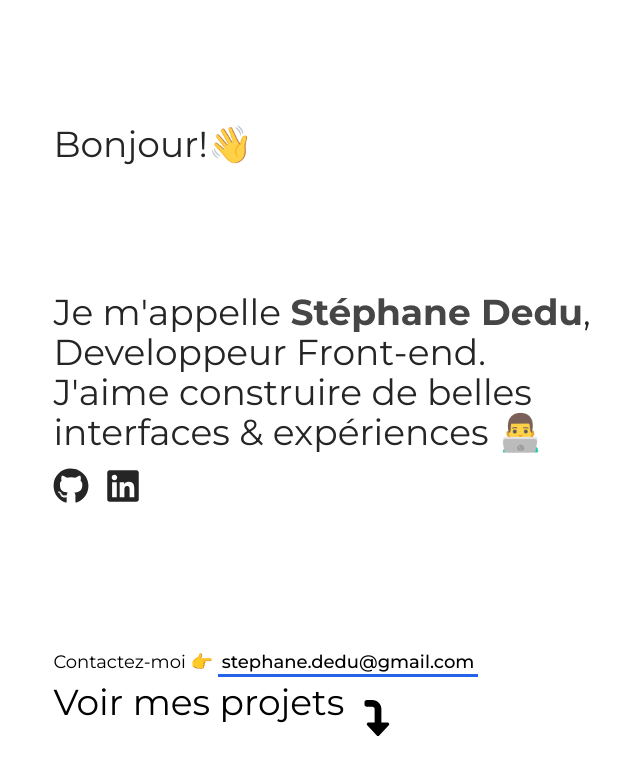
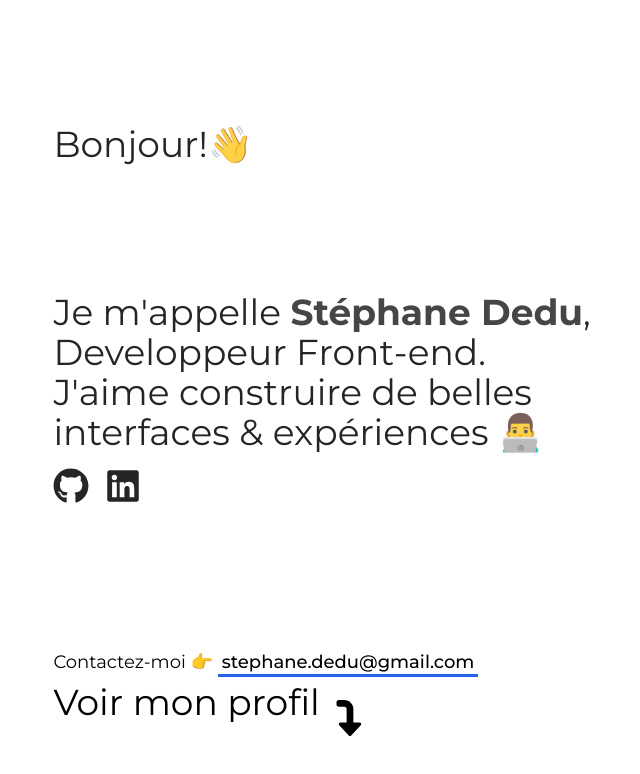
Before and after one commit to Pir4a/OpenClassrooms-portfolio, a React (Vite) app: page / in a window 1280 px wide. Shown: the top 774 px of the page, without its empty margins (177-817 px from the left). Built offline with nearby package versions, Linux system fonts and the light colour scheme.

Commit message:
profil ca rend mieux

```diff
--- a/src/Components/Hero.tsx
+++ b/src/Components/Hero.tsx
@@ -86,9 +86,9 @@ function Hero() {
           onClick={scrollToProfil}
           className={`${
             isScrollDown ? "opacity-0" : "opacity-100"
-          } hidden cursor-pointer lg:absolute hover:text-[2.5rem] bottom-[4rem] lg:flex justify-center items-center text-4xl gap-4 transition-all duration-300`}
+          } hidden cursor-pointer lg:absolute hover:text-[2.5rem] bottom-[4rem] lg:flex justify-center items-center text-4xl gap-3 transition-all duration-300`}
         >
-          Voir mes projets
+          Voir mon profil
           <FaTurnDown className="mt-8" />
         </p>
       </div>
```
